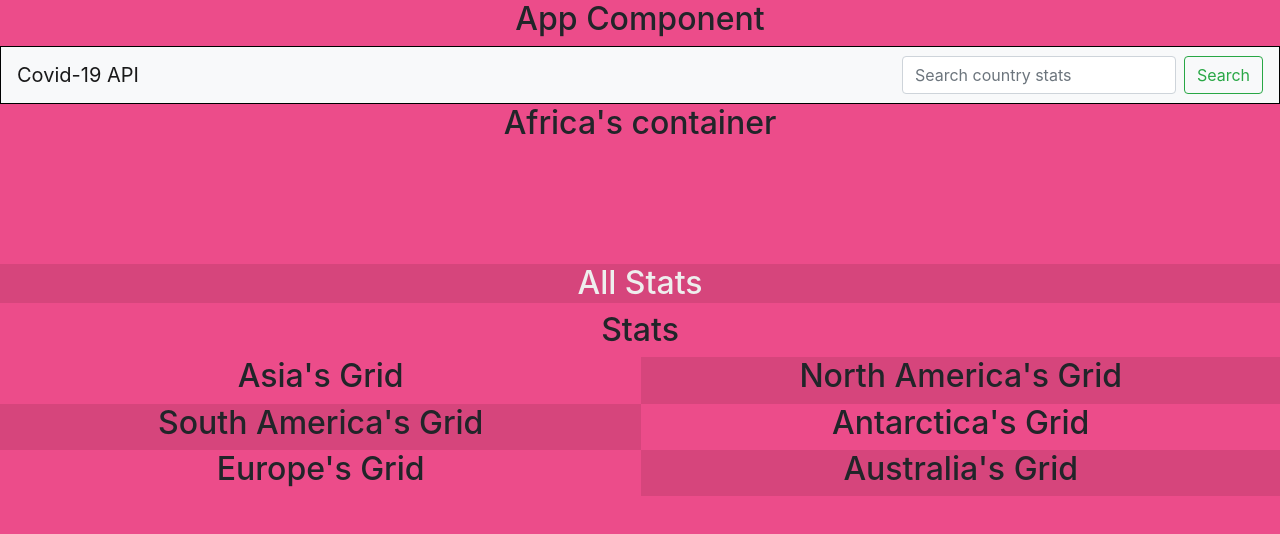
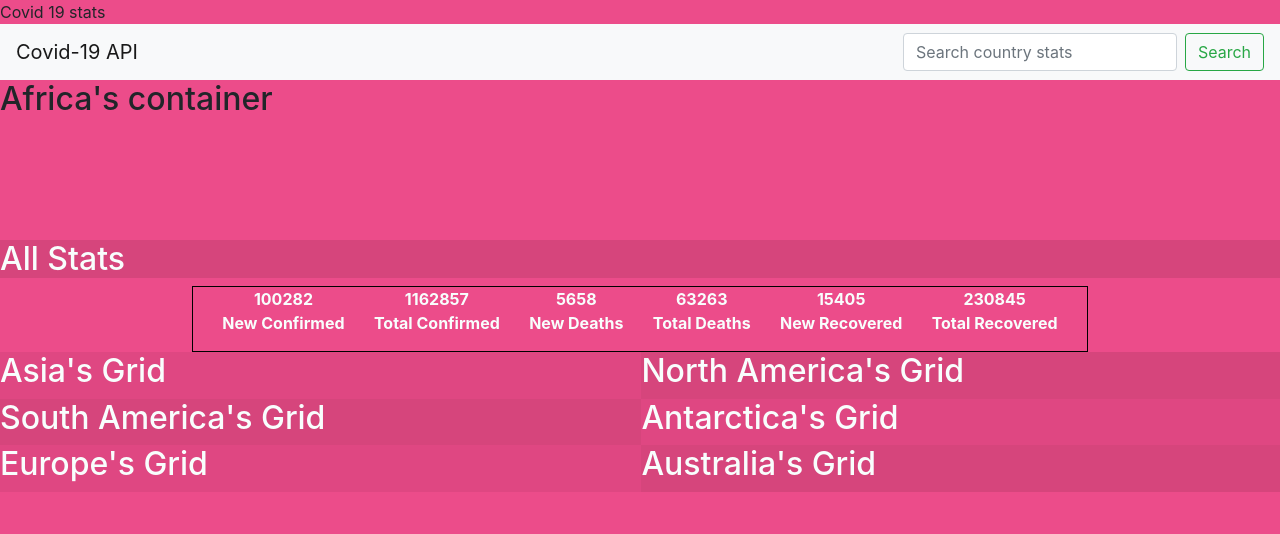
Before and after one commit to christianotieno/catalogue-of-statistics, a React (Create React App) app: page / in a window 1280 px wide. Shown: the top 534 px of the page. Built offline with nearby package versions, Linux system fonts and the light colour scheme.

Commit message:
Add components with dummy data

```diff
--- a/package.json
+++ b/package.json
@@ -20,6 +20,7 @@
     "react-redux": "^7.2.0",
     "react-scripts": "3.4.1",
     "redux": "^4.0.5",
+    "redux-thunk": "^2.3.0",
     "stylelint-config-standard": "20.0.x",
     "stylelint-csstree-validator": "^1.8.0",
     "stylelint-scss": "3.17.x"
--- a/src/components/App.js
+++ b/src/components/App.js
@@ -1,14 +1,14 @@
 import React from 'react';
 import Header from './Header';
 import '../styles/App.scss';
-import CountryList from '../containers/CountryList';
+import ContinentList from '../containers/ContinentList';
 
 function App() {
   return (
     <div className="App">
-      <h2>App Component</h2>
+      <div>Covid 19 stats</div>
       <Header />
-      <CountryList />
+      <ContinentList />
     </div>
   );
 }
--- a/src/components/Header.js
+++ b/src/components/Header.js
@@ -4,7 +4,7 @@ function Header() {
   return (
     <header className="header">
       <nav className="navbar navbar-light bg-light">
-        <a className="navbar-brand">
+        <a href="/" className="navbar-brand">
           Covid-19 API
         </a>
         <form className="form-inline">
--- a/src/containers/CountryList.js
+++ b/src/containers/ContinentList.js
@@ -1,6 +1,6 @@
 import React from 'react';
 
-function CountryList() {
+function ContinentList() {
   return (
     <div>
       <div className="africaContainer" id="africaContainer">
@@ -10,7 +10,38 @@ function CountryList() {
         <h2>All Stats</h2>
       </div>
       <div className="stats" id="stats">
-        <h2>Stats</h2>
+        <div id="statsItems">
+          <p className="text-fluid">
+            100282
+            <br />
+            New Confirmed
+          </p>
+          <p className="text-fluid">
+            1162857
+            <br />
+            Total Confirmed
+          </p>
+          <p className="text-fluid">
+            5658
+            <br />
+            New Deaths
+          </p>
+          <p className="text-fluid">
+            63263
+            <br />
+            Total Deaths
+          </p>
+          <p className="text-fluid">
+            15405
+            <br />
+            New Recovered
+          </p>
+          <p className="text-fluid">
+            230845
+            <br />
+            Total Recovered
+          </p>
+        </div>
       </div>
       <div className="continentlistContainer">
         <div className="asiaGrid" id="asiaGrid">
@@ -36,4 +67,4 @@ function CountryList() {
   );
 }
 
-export default CountryList;
+export default ContinentList;
--- a/src/styles/index.scss
+++ b/src/styles/index.scss
@@ -1,16 +1,13 @@
 $mainColor: #ec4c8a;
-$mainColorDark: #d6457c;
+$mainColorDarker:#d6457c;
+$mainColorDark: #Df4782;
+$fontColor: #f8fefd;
 
 body {
   background-color: $mainColor;
-  text-align: center;
-  display: flex;
-  justify-content: center;
 }
 
 .navbar {
-  color: red;
-  border: 1px solid #000;
   width: 100vw;
 }
 
@@ -22,6 +19,7 @@ body {
   'europeGrid australiaGrid'
   ;
   height: auto;
+  color: $fontColor;
 }
 
 .asiaGrid {
@@ -50,16 +48,37 @@ body {
 }
 
 #allStats {
-  background-color: $mainColorDark;
-  color: #eee;
+  background-color: $mainColorDarker;
+  color: $fontColor;
 }
 #africaContainer {
   border-bottom: 10px;
   height: 20vh;
 }
 
+#asiaGrid,
+#antarcticaGrid,
+#europeGrid {
+  background-color: $mainColorDark;
+}
+
 #northAmericaGrid,
 #southAmericaGrid,
 #australiaGrid {
-  background-color: $mainColorDark;
+  background-color: $mainColorDarker;
 }
+
+#statsItems {
+  display: flex;
+  justify-content: space-evenly;
+}
+.stats {
+  border: 1px solid #000;
+  width:70vw;
+  margin: 0 auto;
+}
+#statsItems p {
+  color: $fontColor;
+  font-weight: bolder;
+  text-align: center;
+}
```
Also changed, not shown: src/containers/Continent.js (added, +9 -0 lines), 1 other file (tests, documents, lock files or other folders).
